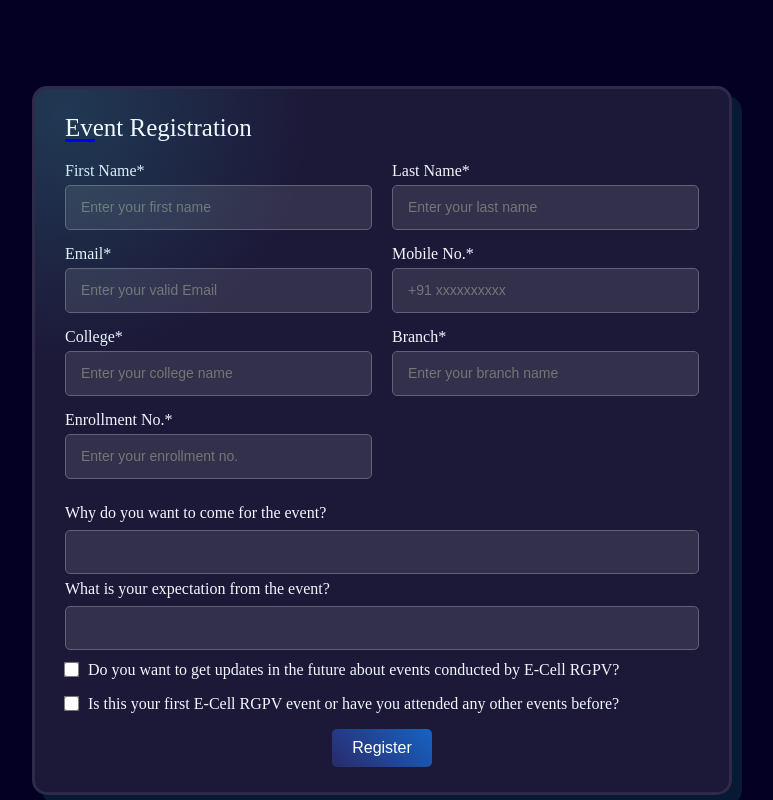
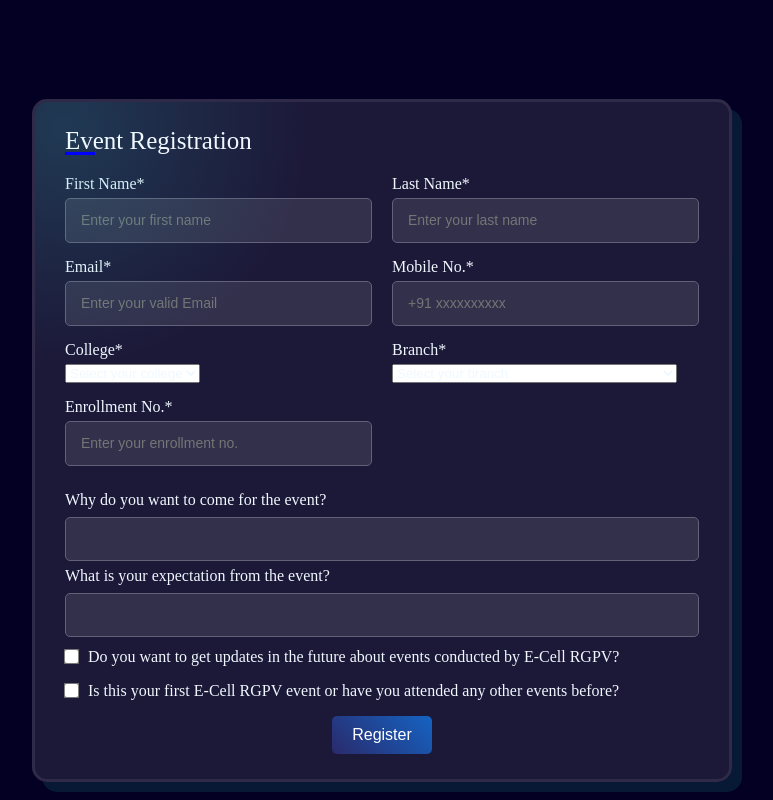
Before and after one commit to shubhanshitiwari/E-Cell-Event-Registration, a website: page Frontend/index.html in a window 1280 px wide. Shown: the whole page, without its empty margins (258-1031 px from the left). Drawn offline with nearby package versions, Linux system fonts and the light colour scheme.

Commit message:
index.html
Drop-down for college and branch.

```diff
--- a/Frontend/index.html
+++ b/Frontend/index.html
@@ -35,7 +35,7 @@
                     <input type="number" id="mobileNumber" name="mobileNumber" placeholder="+91 xxxxxxxxxx" required>
                 </div>
 
-                <div class="input-box">
+<!--                 <div class="input-box">
                     <span class="details">College*</span>
                     <input type="text" id="college" name="college" placeholder="Enter your college name" required>
                 </div>
@@ -43,6 +43,35 @@
                 <div class="input-box">
                     <span class="details">Branch*</span>
                     <input type="text" id="branch" name="branch" placeholder="Enter your branch name" required>
+                </div> -->
+
+                 <div class="input-box">
+                    <span class="details">College*</span>
+                    <select id="college" name="college" required>
+                        <option value="" disabled selected>Select your college</option>
+                        <option value="College 1">UIT RGPV</option>
+                        <option value="College 2">SoIT RGPV</option>
+                        <option value="College 3">Other</option>
+                    </select>
+                </div>
+
+                <div class="input-box">
+                    <span class="details">Branch*</span>
+                    <select id="branch" name="branch" required>
+                        <option value="" disabled selected>Select your branch</option>
+                        <option value="Computer Science">Automobile Engineering</option>
+                        <option value="Computer Science">Civil Engineering</option>
+                        <option value="Computer Science">Computer Science and Engineering</option>
+                        <option value="Computer Science">Electrical and Electronics Engineering</option>
+                        <option value="Computer Science">Electronics and Communication Engineering</option>
+                        <option value="Computer Science">Information Technology</option>
+                        <option value="Computer Science">Mechanical Engineering</option>
+                        <option value="Computer Science">Petrochemical Technology</option>
+                        <option value="Computer Science">CSE(Artificial Intelligence)</option>
+                        <option value="Computer Science">CSE(Data Science)</option>
+                        <option value="Computer Science">Computer Science and Business System</option>
+                        <option value="Computer Science">Other</option>
+                    </select>
                 </div>
 
                 <div class="input-box">
```
